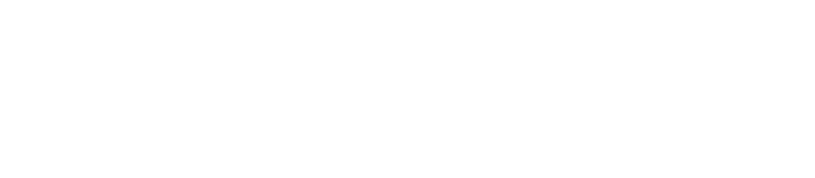
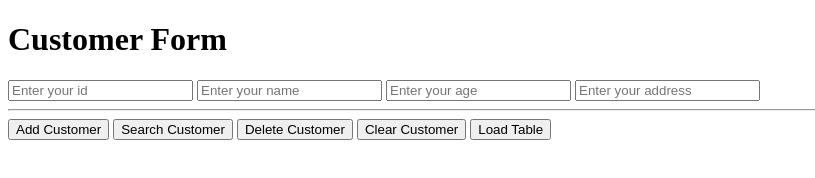
Before and after one commit to hirun-hsdz/DAY-05, a plain HTML site: page index.html in a window 1280 px wide. Shown: the whole page, without its empty margins (0-815 px from the left). Drawn offline with Linux system fonts and the light colour scheme.

Commit message:
refactor: restructure HTML layout and enhance JavaScript functions for customer management

```diff
--- a/index.html
+++ b/index.html
@@ -6,7 +6,23 @@
     <title>Document</title>
 </head>
 <body>
-    <script src="/js/app.js"></script>
+</body>
+    <h1>Customer Form</h1>
+    <input type="text"  placeholder="Enter your id" id="txtid">
+    <input type="text"  placeholder="Enter your name" id="txtname">
+    <input type="text"  placeholder="Enter your age" id="txtage">
+    <input type="text"  placeholder="Enter your address" id="txtaddress">
 
+    <hr>
+
+    <input type="button" value="Add Customer" onclick="addCustomer()">
+    <input type="button" value="Search Customer" onclick="searchCustomer()">
+    <input type="button" value="Delete Customer" onclick="deleteCustomer()">
+    <input type="button" value="Clear Customer" onclick="clearCustomer()">
+    <input type="button" value="Load Table" onclick="loadTable()">
+
+
+
+     <script src="/js/app.js"></script>
 </body>
 </html>
--- a/js/app.js
+++ b/js/app.js
@@ -1,18 +1,80 @@
-console.log("hello");
+// console.log("hello");
 
-//add local storage
+// //add local storage
 
-// localStorage.setItem("name", "hirun");
-localStorage.setItem("age","21");
-// localStorage.setItem("city","colombo");
+// // localStorage.setItem("name", "hirun");
+// //  localStorage.setItem("age","21");
+// // localStorage.setItem("city","colombo");
 
-//remove item from local storagelocalStorage.removeItem("age");
+// //remove item from local storagelocalStorage.removeItem("age");
 
 
-//deta read from local storage
+// //deta read from local storage
 
-let name = localStorage.getItem("name");
-let age = localStorage.getItem("age");
-let city = localStorage.getItem("city");
+// // let name = localStorage.getItem("name");
+// // let age = localStorage.getItem("age");
+// // let city = localStorage.getItem("city");
 
-console.log(name,age,city);
+// // console.log(name,age,city);
+
+// //Object to store data in local storage
+
+// let customer = [{
+//     name: "Hansaka",
+//     age: 25,
+//     isMarried: true,
+// },
+// {
+//     name: "Nuwan",
+//     age: 30,
+//     isMarried: false,
+// },
+// {
+//     name: "Kumara",
+//     age: 35,
+//     isMarried: true,
+// }];
+
+
+
+// // localStorage.clear();
+
+// //1st step: convert object to string
+// let customerString = JSON.stringify(customer);
+
+// //2nd step: store string in local storage
+// localStorage.setItem("customer", customerString);
+
+// //------get data from local storage
+
+// //1st step: get string from local storage
+// let getCustomerString = localStorage.getItem("customer");
+
+// //2nd step: convert string to object
+// let getCustomerObject = JSON.parse(getCustomerString);
+
+// console.log(getCustomerObject);
+
+
+
+//---------------------------------------------------------------------------------
+
+function addCustomer() {
+    alert(" added successfully");
+}
+
+function searchCustomer() {
+    alert(" searched successfully");
+}
+
+function deleteCustomer() {
+    alert(" delete successfully");
+}
+
+function clearCustomer() {
+    alert(" clear successfully");
+}
+
+function loadTable() {
+    alert(" table loaded successfully");
+}
```
